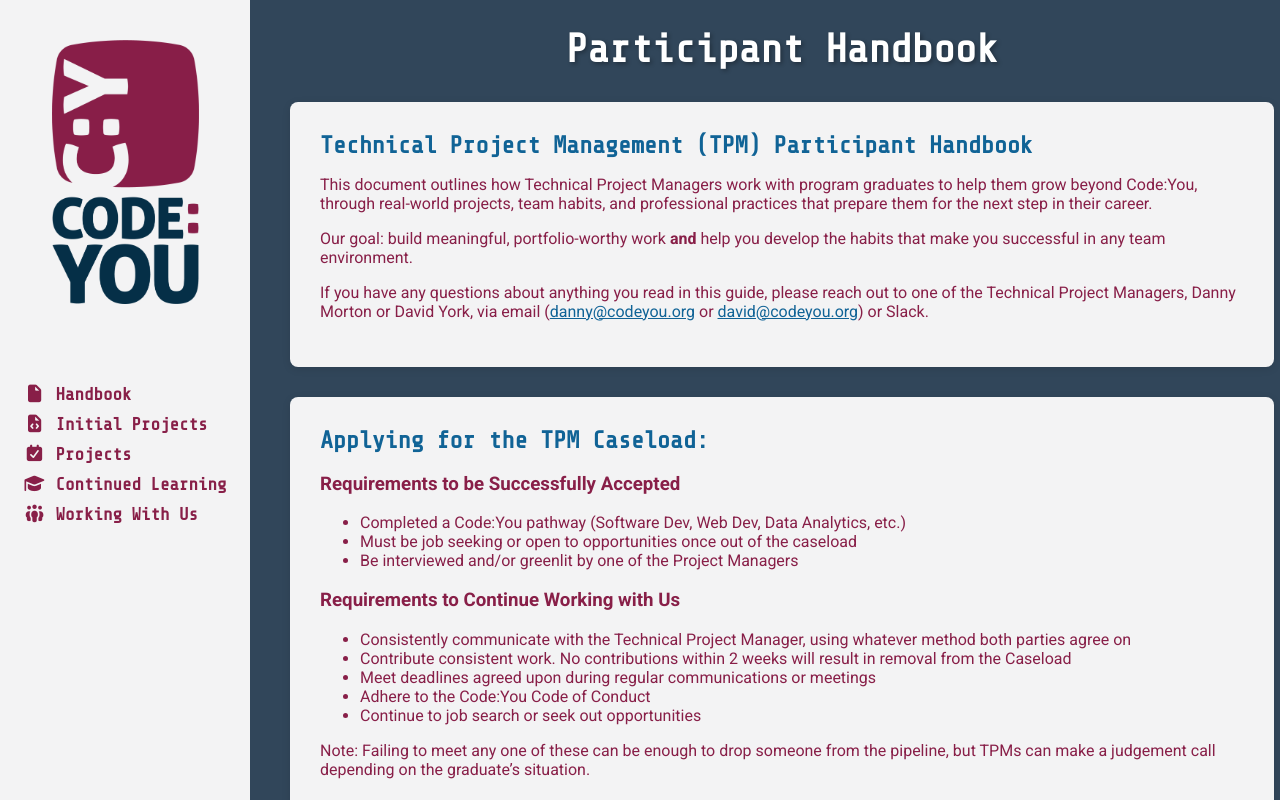
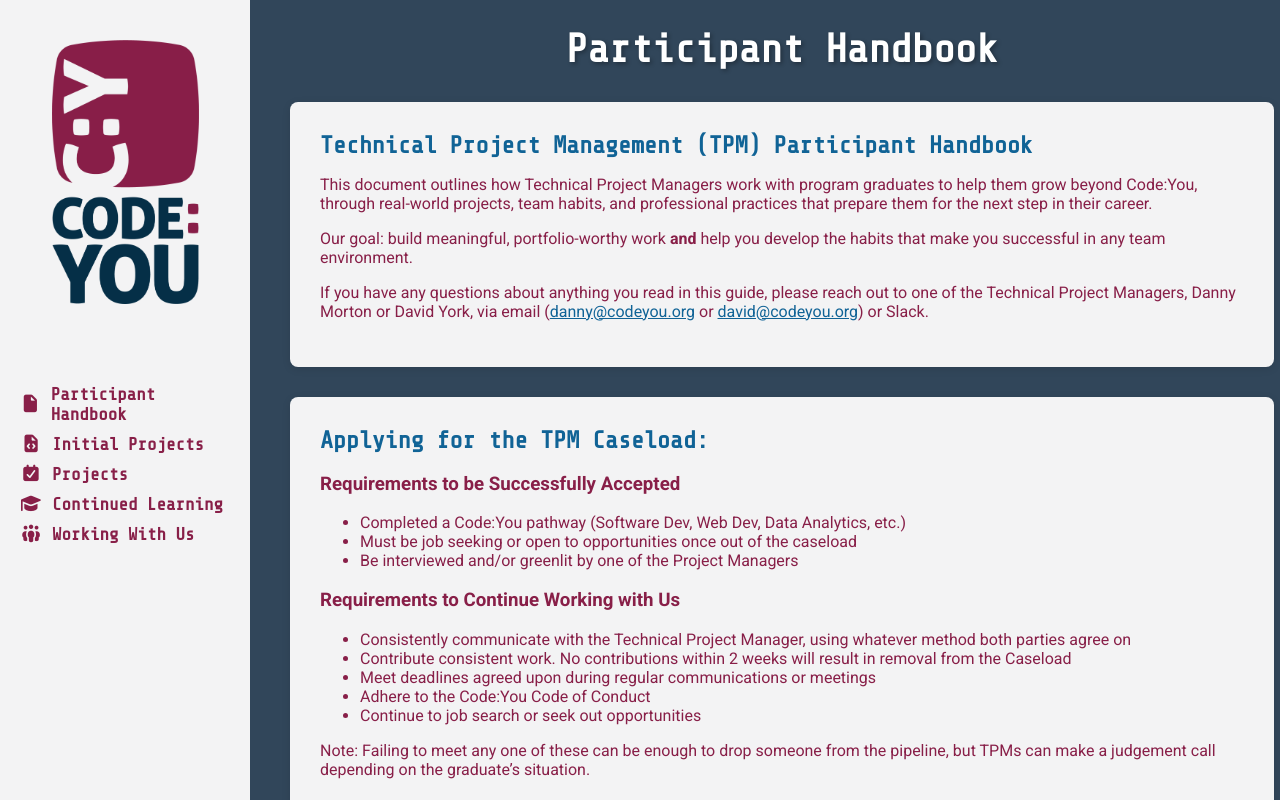
Before and after one commit to Code-You-Contributors/TPM-Assignment-Website, a Vue app: page / in a window 1280 px wide. Shown: the top 800 px of the page. Built offline with nearby package versions, Linux system fonts and the light colour scheme.

Commit message:
refactor(views): rename route views to View suffix

```diff
--- a/src/components/NavMenu.vue
+++ b/src/components/NavMenu.vue
@@ -4,7 +4,7 @@
     <img src="@/assets/imgs/cy-logo-horz-color.png" alt="Code:You logo" class="logo-horizontal" id="logo-horizontal">
 
     <nav>
-      <router-link to="/" v-on:click="closeMenu"><i class="fa-solid fa-file"></i>Handbook</router-link>
+      <router-link to="/" v-on:click="closeMenu"><i class="fa-solid fa-file"></i>Participant Handbook</router-link>
       <router-link to="/initial-projects" v-on:click="closeMenu"><i class="fa-solid fa-file-code"></i>Initial Projects</router-link>
       <router-link to="/projects" v-on:click="closeMenu"><i class="fa-solid fa-calendar-check"></i>Projects</router-link>
       <router-link to="/continued-learning" v-on:click="closeMenu"><i class="fa-solid fa-graduation-cap"></i>Continued Learning</router-link>
```
Also changed, not shown: src/router/index.js (+4 -4 lines), src/views/AddProjectView.vue (renamed from src/views/AddProject.vue), src/views/ContinuedLearningView.vue (renamed from src/views/ContinuedLearning.vue).
